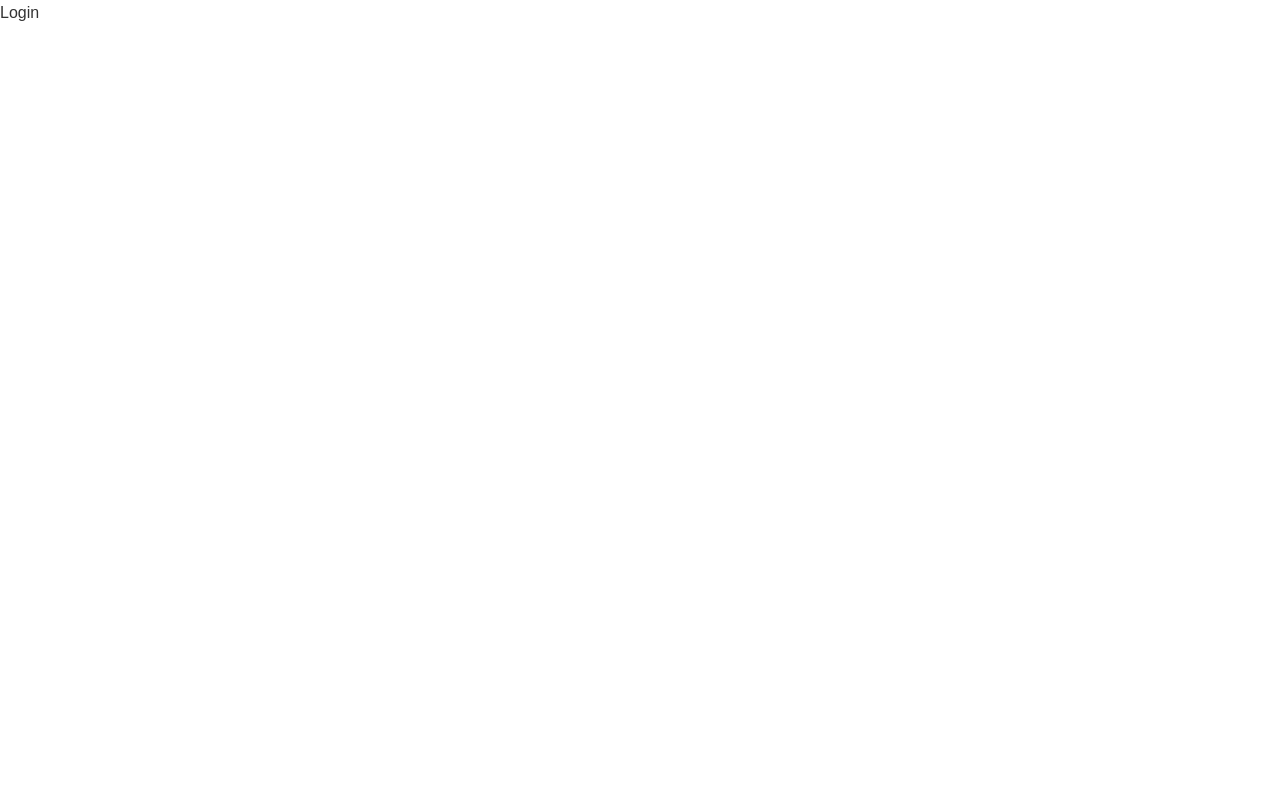
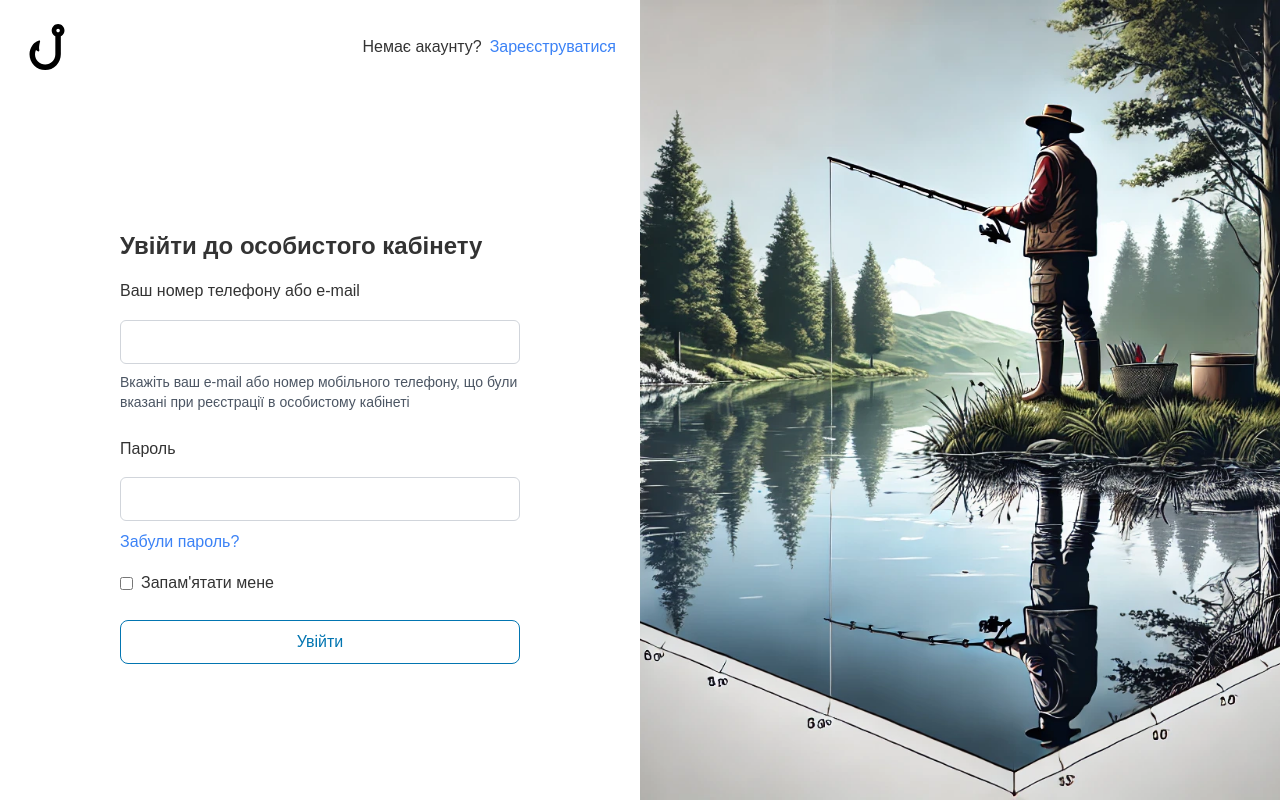
Before and after one commit to vladyslavZinchenko77/trofey-fish, a Next.js app: page /auth/login in a window 1280 px wide. Built offline with nearby package versions, Linux system fonts and the light colour scheme.

Commit message:
made layout of login form

```diff
--- a/src/app/auth/login/page.tsx
+++ b/src/app/auth/login/page.tsx
@@ -1,11 +1,42 @@
-import React from 'react'
+import React, { FC } from 'react';
+import Logo from '@/components/common/Logo';
+import Link from 'next/link';
+import Image from 'next/image';
+import LoginForm from '@/components/UI/Forms/LoginForm';
 
-const Login = () => {
+const Login: FC = () => {
   return (
-    <div>
-      Login
+    <div className="min-h-screen flex">
+      <div className="flex-1 flex flex-col">
+        <div className="p-6 flex justify-between w-full">
+          <Logo />
+          <div className="flex items-center">
+            <p>Немає акаунту?</p>
+            <Link
+              href={'/auth/sign-up'}
+              className="ml-2 text-blue-500 hover:underline"
+            >
+              Зареєструватися
+            </Link>
+          </div>
+        </div>
+
+        <div className="flex-1 flex items-center justify-center">
+          <LoginForm />
+        </div>
+      </div>
+
+      <div className="flex-1 relative hidden lg:block">
+        <Image
+          src={'/webp/login.webp'}
+          loading="lazy"
+          fill
+          className="object-cover"
+          alt="fishingman"
+        />
+      </div>
     </div>
-  )
-}
+  );
+};
 
-export default Login
+export default Login;
--- /dev/null
+++ b/src/components/UI/Forms/LoginForm/index.tsx
@@ -0,0 +1,50 @@
+import React from 'react';
+import Link from 'next/link';
+
+const LoginForm = () => {
+  return (
+    <div className="w-full max-w-md px-6">
+      <form className="w-full">
+        <h2 className="text-2xl font-semibold mb-4">
+          Увійти до особистого кабінету
+        </h2>
+        <p className="mb-2">Ваш номер телефону або e-mail</p>
+        <input
+          type="text"
+          className="w-full mt-2 border border-gray-300 rounded-md p-2 focus:outline-none focus:ring-2 focus:ring-blue-500"
+        />
+        <p className="mt-2 text-sm text-gray-600">
+          Вкажіть ваш e-mail або номер мобільного телефону, що були вказані при
+          реєстрації в особистому кабінеті
+        </p>
+        <div className="mt-6">
+          <p className="mb-2">Пароль</p>
+          <input
+            type="password"
+            className="w-full mt-2 border border-gray-300 rounded-md p-2 focus:outline-none focus:ring-2 focus:ring-blue-500"
+          />
+          <Link
+            href={'/auth/forgot-password'}
+            className="block mt-2 text-blue-500 hover:underline"
+          >
+            Забули пароль?
+          </Link>
+          <div className="flex items-center mt-4">
+            <input type="checkbox" id="remember" />
+            <label htmlFor="remember" className="ml-2">
+              Запам'ятати мене
+            </label>
+          </div>
+        </div>
+        <button
+          type="submit"
+          className="w-full mt-6 px-4 py-2 border border-[#0275B1] text-[#0275B1] rounded-lg hover:bg-[#0275B1] hover:text-white transition-all duration-300"
+        >
+          Увійти
+        </button>
+      </form>
+    </div>
+  );
+};
+
+export default LoginForm;
```
Also changed, not shown: src/app/auth/forgot-password/page.tsx (+4 -8 lines), src/app/auth/sign-up/page.tsx (+4 -8 lines), src/app/auth/verify/page.tsx (+4 -8 lines), src/app/fishermen/page.tsx (+6 -11 lines), public/webp/login.webp (added), src/data/fish.ts (indentation only).
